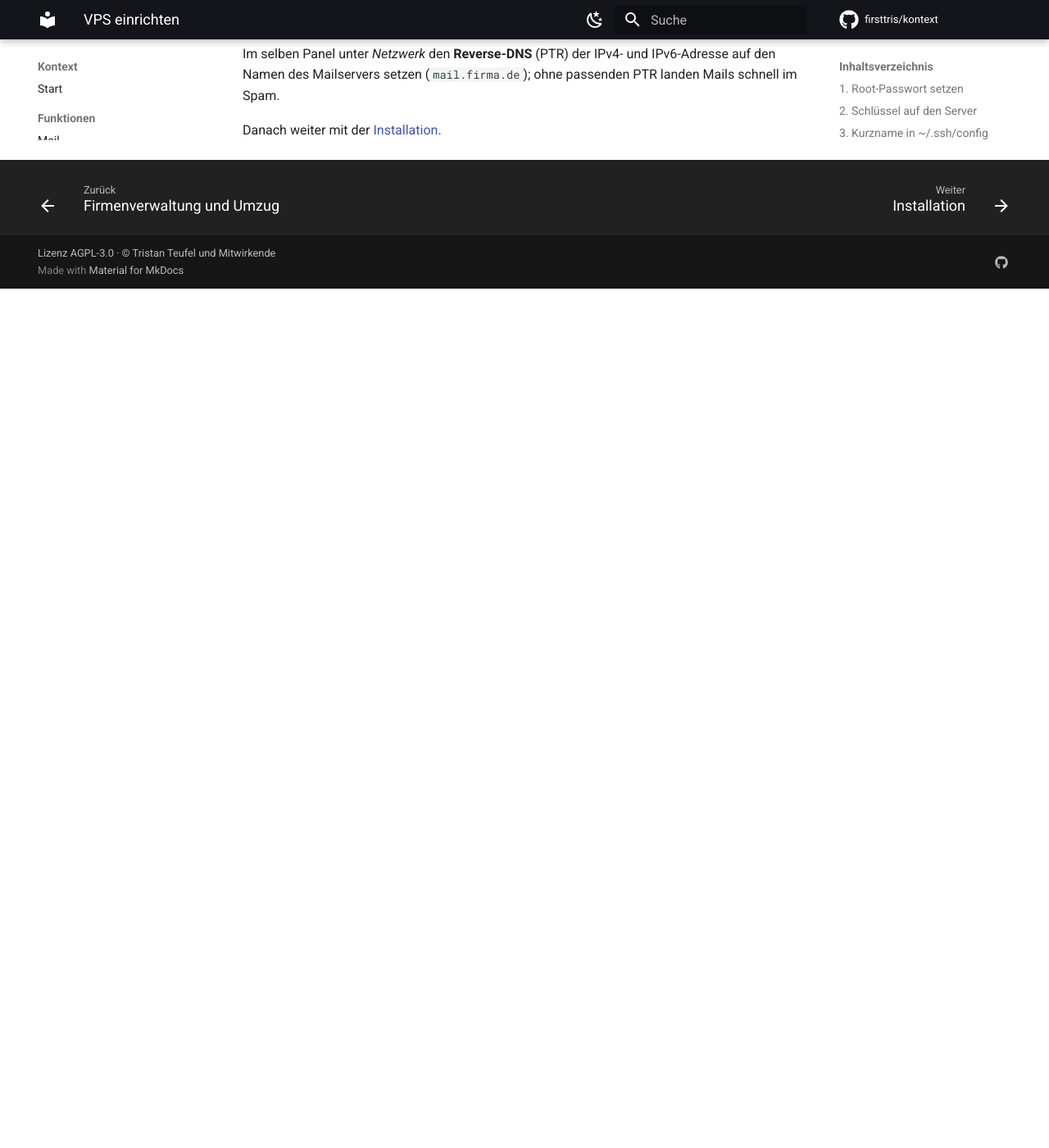
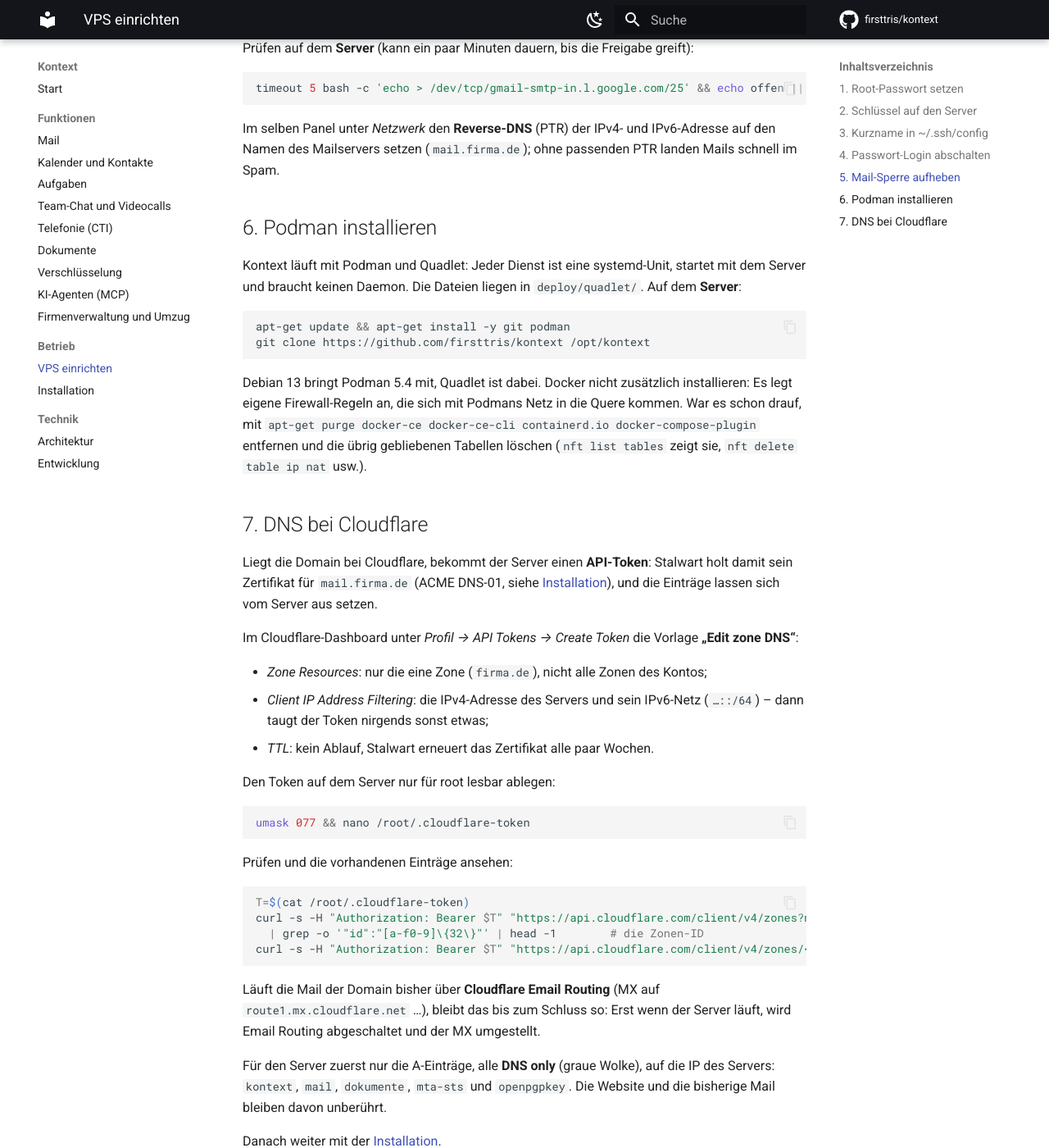
Before and after one commit to firsttris/kontext, an MkDocs documentation site: the page built from docs/vps.md, in a window 1280 px wide and 1400 px high, scrolled down 2844 px. Shown: the whole window at 82% size. Built offline with MkDocs 1.6.1 and Material for MkDocs 9.7.7, drawn with Linux system fonts in a browser that asks for light colours; comment, search, counter and statistics services are not loaded; before the commit the page ends 3196 px from its top, so only the background shows below that; some of the changed text lies outside the part shown.

Commit message:
docs: Podman and Cloudflare DNS in the VPS guide
Podman with Quadlet instead of Docker, and how to clean up after a
Docker that was already installed. A DNS-only Cloudflare token scoped
to one zone and the server's addresses, for Stalwart's ACME DNS-01 and
the records; Email Routing stays until the server runs.

Co-Authored-By: Claude Opus 5.5 <noreply@anthropic.com>
Claude-Session: https://claude.ai/code/session_01Y3rdfYMk88Rmc3smDesxb7

````diff
--- a/docs/vps.md
+++ b/docs/vps.md
@@ -13,6 +13,8 @@ Was wo passiert:
 | 3. Kurzname in `~/.ssh/config`  | eigener Rechner        |
 | 4. Passwort-Login abschalten    | Server                 |
 | 5. Mail-Sperre aufheben         | Kundenbereich des Anbieters |
+| 6. Podman installieren          | Server                 |
+| 7. DNS bei Cloudflare           | Cloudflare und Server  |
 
 ## 1. Root-Passwort setzen
 
@@ -124,4 +126,55 @@ timeout 5 bash -c 'echo > /dev/tcp/gmail-smtp-in.l.google.com/25' && echo offen
 Im selben Panel unter *Netzwerk* den **Reverse-DNS** (PTR) der IPv4- und IPv6-Adresse auf den
 Namen des Mailservers setzen (`mail.firma.de`); ohne passenden PTR landen Mails schnell im Spam.
 
+## 6. Podman installieren
+
+Kontext läuft mit Podman und Quadlet: Jeder Dienst ist eine systemd-Unit, startet mit dem Server
+und braucht keinen Daemon. Die Dateien liegen in `deploy/quadlet/`. Auf dem **Server**:
+
+```bash
+apt-get update && apt-get install -y git podman
+git clone https://github.com/firsttris/kontext /opt/kontext
+```
+
+Debian 13 bringt Podman 5.4 mit, Quadlet ist dabei. Docker nicht zusätzlich installieren: Es legt
+eigene Firewall-Regeln an, die sich mit Podmans Netz in die Quere kommen. War es schon drauf, mit
+`apt-get purge docker-ce docker-ce-cli containerd.io docker-compose-plugin` entfernen und die
+übrig gebliebenen Tabellen löschen (`nft list tables` zeigt sie, `nft delete table ip nat` usw.).
+
+## 7. DNS bei Cloudflare
+
+Liegt die Domain bei Cloudflare, bekommt der Server einen **API-Token**: Stalwart holt damit sein
+Zertifikat für `mail.firma.de` (ACME DNS-01, siehe [Installation](installation.md#3-stalwart-einrichten)),
+und die Einträge lassen sich vom Server aus setzen.
+
+Im Cloudflare-Dashboard unter *Profil → API Tokens → Create Token* die Vorlage **„Edit zone DNS“**:
+
+- *Zone Resources*: nur die eine Zone (`firma.de`), nicht alle Zonen des Kontos;
+- *Client IP Address Filtering*: die IPv4-Adresse des Servers und sein IPv6-Netz (`…::/64`) –
+  dann taugt der Token nirgends sonst etwas;
+- *TTL*: kein Ablauf, Stalwart erneuert das Zertifikat alle paar Wochen.
+
+Den Token auf dem Server nur für root lesbar ablegen:
+
+```bash
+umask 077 && nano /root/.cloudflare-token
+```
+
+Prüfen und die vorhandenen Einträge ansehen:
+
+```bash
+T=$(cat /root/.cloudflare-token)
+curl -s -H "Authorization: Bearer $T" "https://api.cloudflare.com/client/v4/zones?name=firma.de" \
+  | grep -o '"id":"[a-f0-9]\{32\}"' | head -1        # die Zonen-ID
+curl -s -H "Authorization: Bearer $T" "https://api.cloudflare.com/client/v4/zones/<zonen-id>/dns_records"
+```
+
+Läuft die Mail der Domain bisher über **Cloudflare Email Routing** (MX auf
+`route1.mx.cloudflare.net` …), bleibt das bis zum Schluss so: Erst wenn der Server läuft, wird
+Email Routing abgeschaltet und der MX umgestellt.
+
+Für den Server zuerst nur die A-Einträge, alle **DNS only** (graue Wolke), auf die IP des Servers:
+`kontext`, `mail`, `dokumente`, `mta-sts` und `openpgpkey`. Die Website und die bisherige Mail
+bleiben davon unberührt.
+
 Danach weiter mit der [Installation](installation.md).
````
